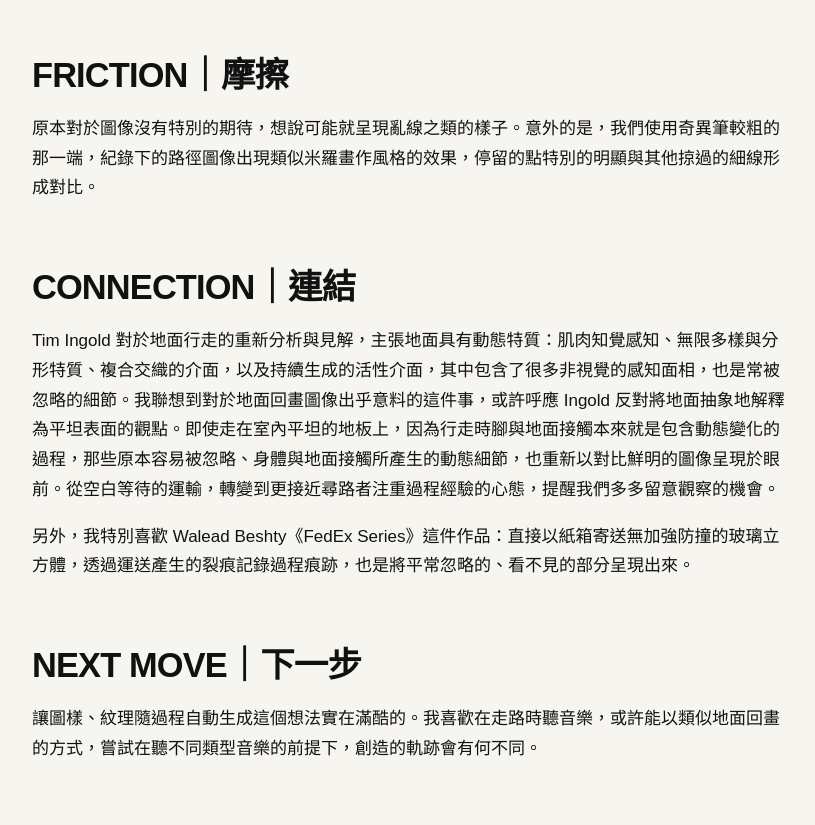
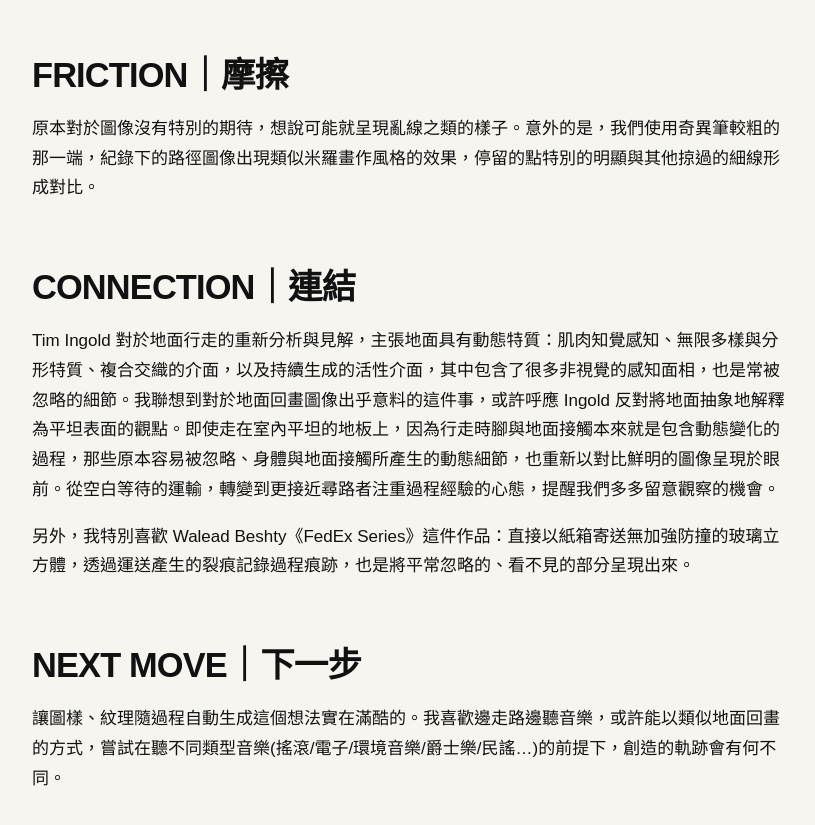
Before and after one commit to ivyjih/fieldworkarchive, a Jekyll site: the page built from weeks/week-03.md, in a window 1280 px wide and 900 px high, scrolled down 2713 px. Shown: the top 825 px of the window, without its empty margins (48-863 px from the left). Built offline with Jekyll 4.4.1, drawn with Linux system fonts in a browser that asks for light colours.

Commit message:
Update week-03.md

```diff
--- a/weeks/week-03.md
+++ b/weeks/week-03.md
@@ -36,4 +36,4 @@ Tim Ingold 對於地面行走的重新分析與見解，主張地面具有動態
 
 ## NEXT MOVE｜下一步
 
-讓圖樣、紋理隨過程自動生成這個想法實在滿酷的。我喜歡在走路時聽音樂，或許能以類似地面回畫的方式，嘗試在聽不同類型音樂的前提下，創造的軌跡會有何不同。
+讓圖樣、紋理隨過程自動生成這個想法實在滿酷的。我喜歡邊走路邊聽音樂，或許能以類似地面回畫的方式，嘗試在聽不同類型音樂(搖滾/電子/環境音樂/爵士樂/民謠...)的前提下，創造的軌跡會有何不同。
```
